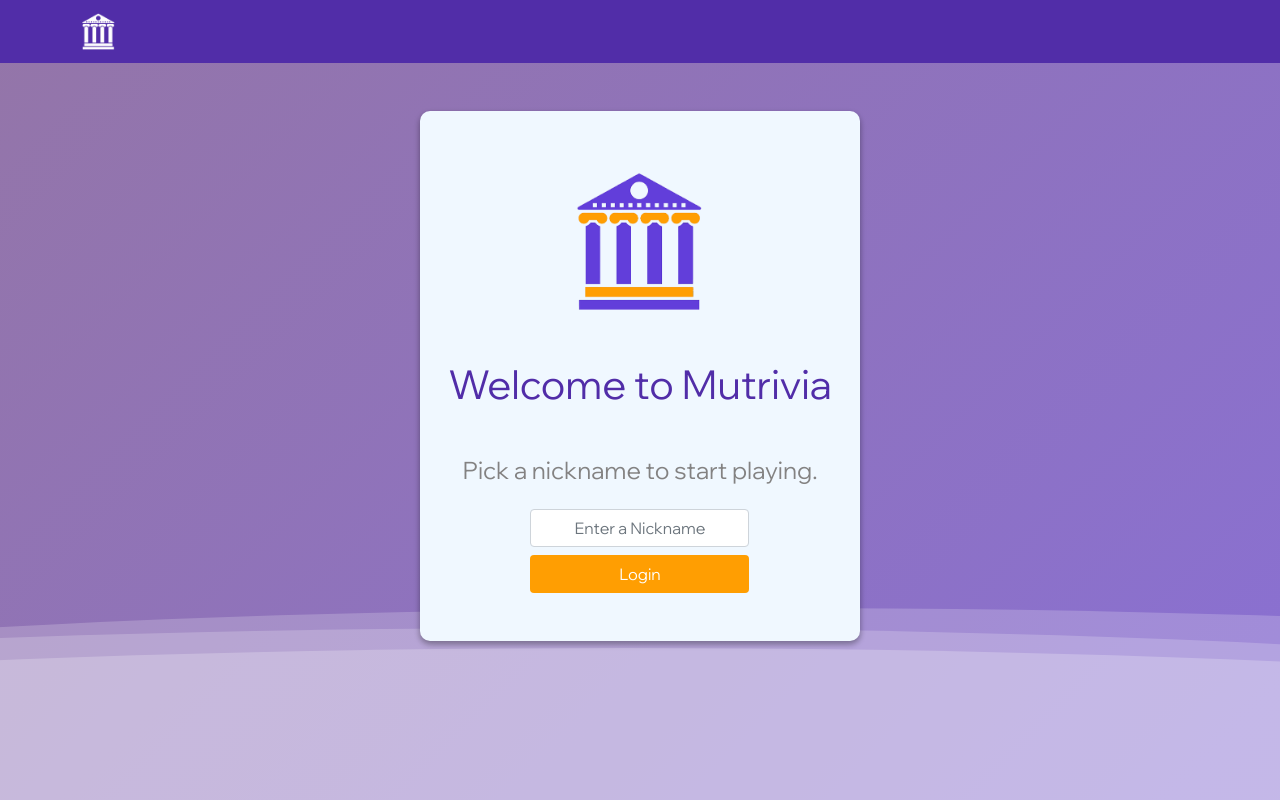
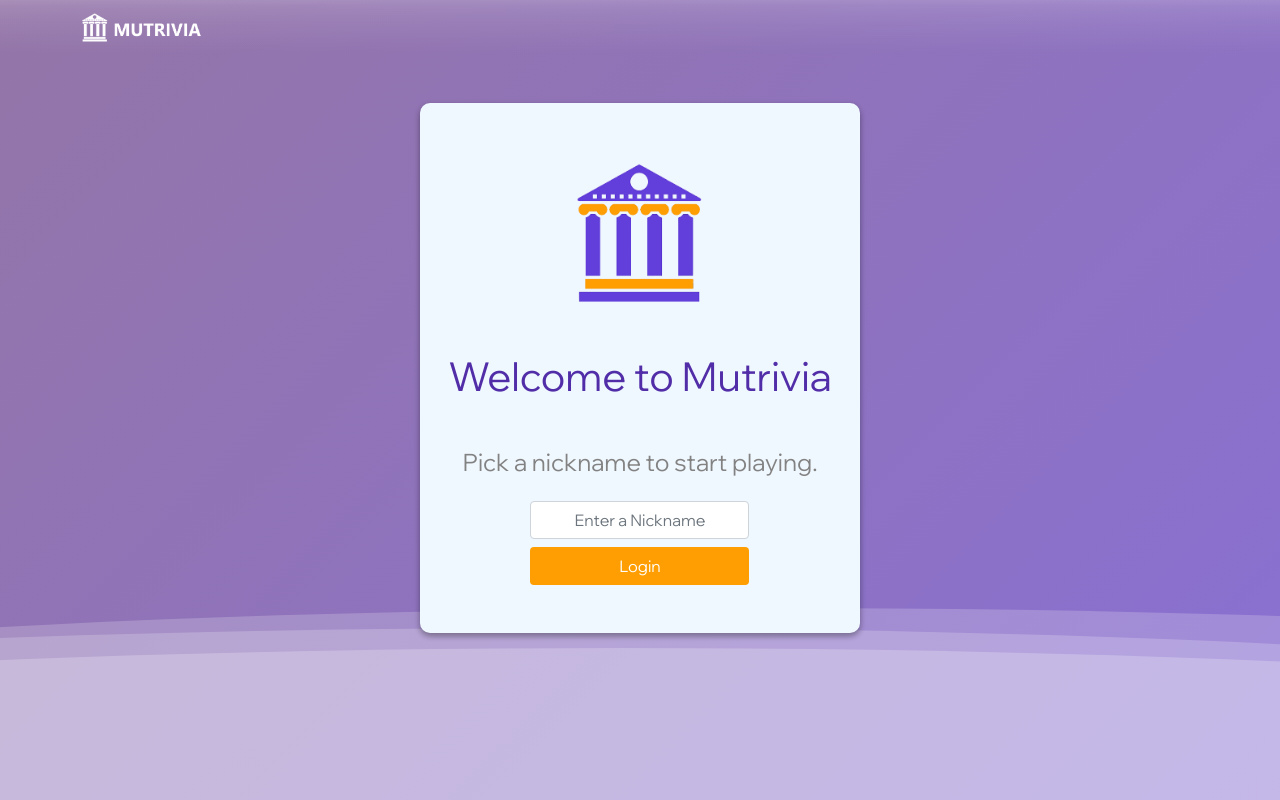
Before and after one commit to UtkuSezer/Mutrivia, an Angular app in the folder frontend/mutrivia-web/: page / in a window 1280 px wide. Built offline with nearby package versions, Linux system fonts and the light colour scheme.

Commit message:
Header update

```diff
--- a/frontend/mutrivia-web/src/app/header/header.component.html
+++ b/frontend/mutrivia-web/src/app/header/header.component.html
@@ -1,10 +1,9 @@
 <header>
-    <nav style="background-color: rgb(81, 45, 168);" class="navbar navbar-expand-md navbar-dark">
+    <nav style="background: linear-gradient(rgba(255, 255, 255, 0.193), 30%, rgba(255, 255, 255, 0)) ;" class="navbar navbar-expand-md navbar-dark">
         <div class="container">
 
             <div (click)="goHome()" style="cursor:pointer">
-                <img class="navbar-brand img-fluid" src="assets/img/favicon_white.png" alt="logo" style="max-width: 10%;"/>
-
+                <img class="navbar-brand img-fluid" src="assets/img/favicon_white.png" alt="logo" style="max-width: 15vh;"/>
             </div>
 
             <!--ul class="navbar-nav navbar-collapse justify-content-end">
```
Also changed, not shown: frontend/mutrivia-web/src/assets/img/favicon_white.png.
